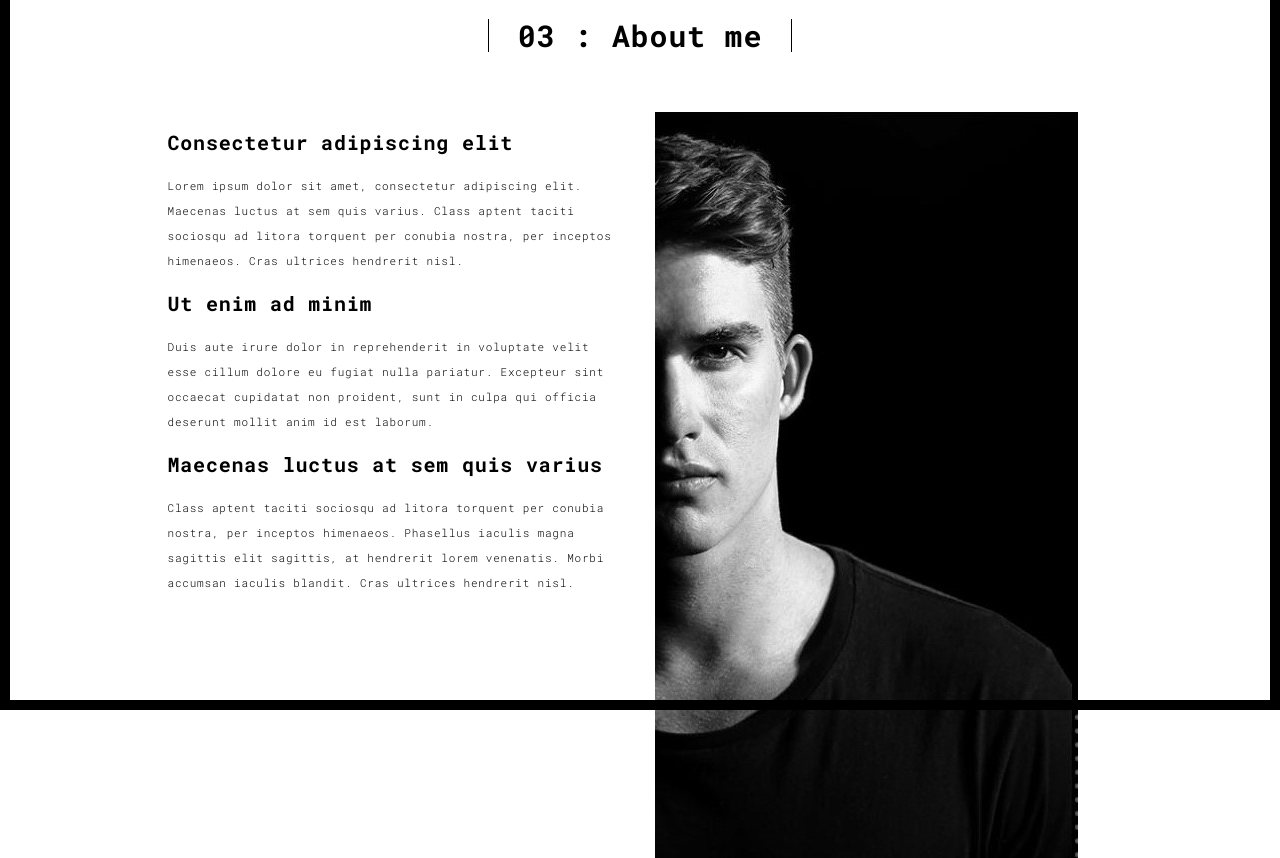
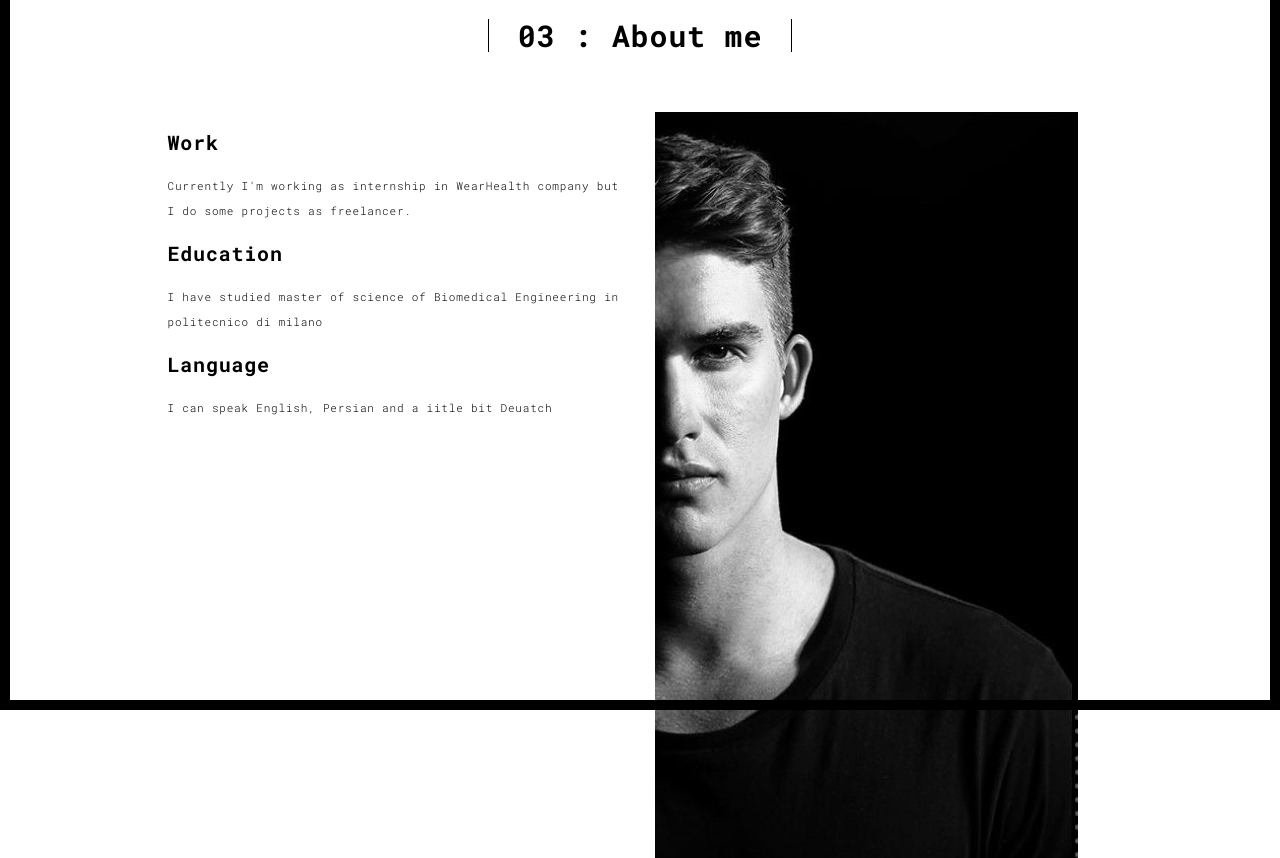
Before and after one commit to AhmadSamandari/portofo, a Flask app: page /about.html in a window 1280 px wide. Shown: the part 90-948 px from the top of the page. Run offline with Flask 2, Linux system fonts and the light colour scheme; some libraries are stand-ins or nearby versions.

Commit message:
I modified the about me

```diff
--- a/templates/about.html
+++ b/templates/about.html
@@ -61,16 +61,13 @@
             <div class="col-md-10 col-md-offset-1">
               <div class="row">
                 <div class="col-xs-12 col-md-6">
-                  <h3>Consectetur adipiscing elit</h3>
-                  <p>Lorem ipsum dolor sit amet, consectetur adipiscing elit. Maecenas luctus at sem quis varius.
-                  Class aptent taciti sociosqu ad litora torquent per conubia nostra, per inceptos himenaeos. Cras ultrices hendrerit nisl.</p>
-                  <h3>Ut enim ad minim </h3>
-                  <p>Duis aute irure dolor in reprehenderit in voluptate velit esse
-                  cillum dolore eu fugiat nulla pariatur. Excepteur sint occaecat cupidatat non
-                  proident, sunt in culpa qui officia deserunt mollit anim id est laborum.
-                  <h3>Maecenas luctus at sem quis varius</h3>
+                  <h3>Work</h3>
+                  <p>Currently I'm working as internship in WearHealth company but I do some projects as freelancer.</p>
+                  <h3>Education</h3>
+                  <p>I have studied master of science of Biomedical Engineering in politecnico di milano
+                  <h3>Language</h3>
                   <p>
-                  Class aptent taciti sociosqu ad litora torquent per conubia nostra, per inceptos himenaeos. Phasellus iaculis magna sagittis elit sagittis, at hendrerit lorem venenatis. Morbi accumsan iaculis blandit. Cras ultrices hendrerit nisl.</p>
+                  I can speak English, Persian and a iitle bit Deuatch</p>
                 </div>
                 <div class="col-xs-12 col-md-6">
                   <img src="./static/assets/images/cv1.jpg" class="img-responsive" alt="">
```
